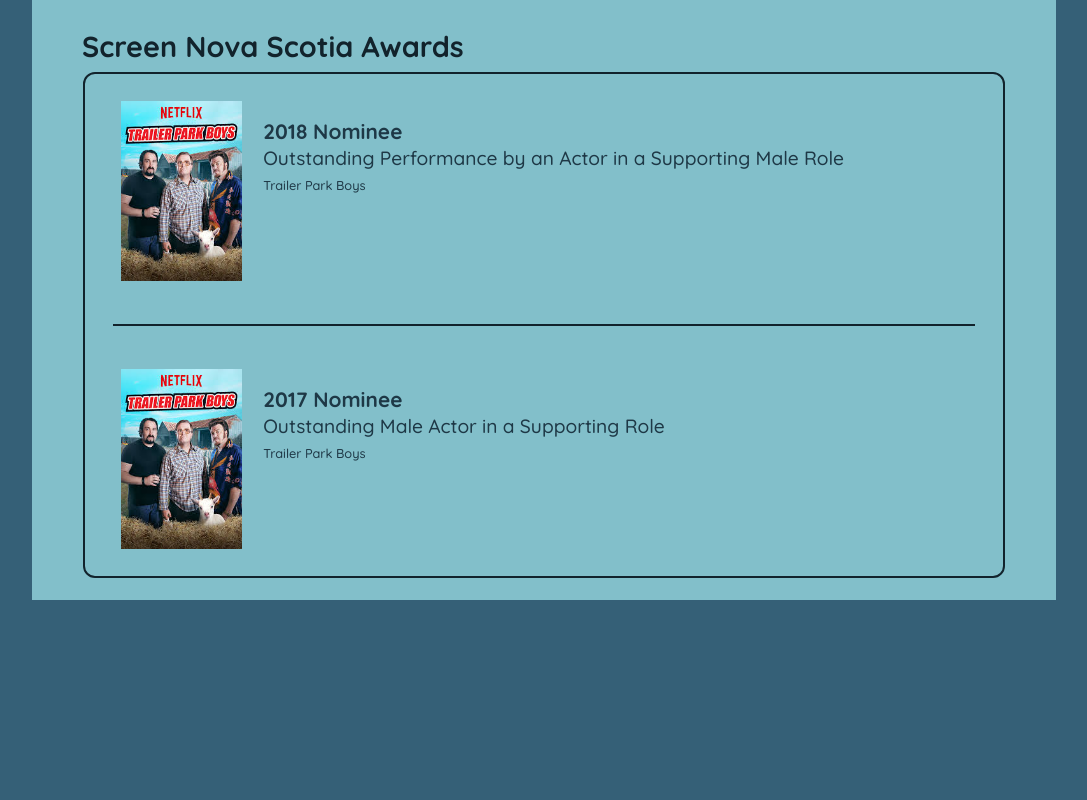
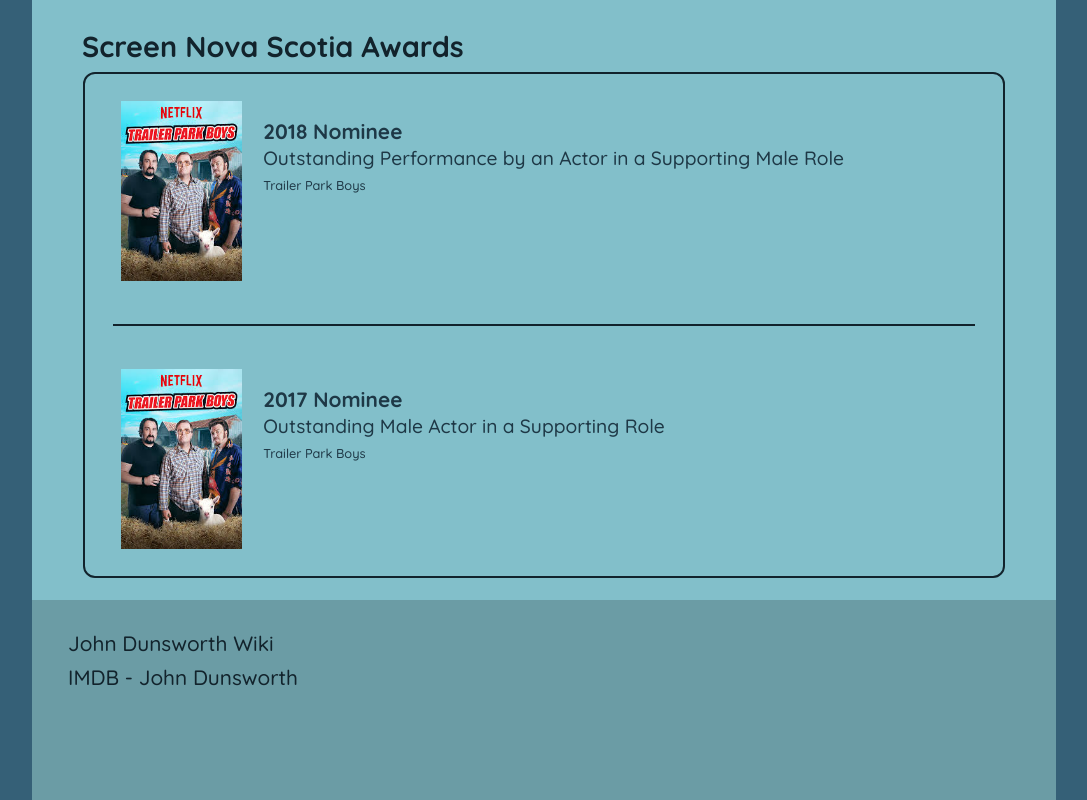
Before and after one commit to lengleman-spec/jdunsworth-tribute-page, a plain HTML site: page index.html in a window 1280 px wide. Shown: the part 4863-5663 px from the top of the page, without its empty margins (96-1183 px from the left). Before the commit the page ends 5463 px from the top, so only its background shows below. Drawn offline with Linux system fonts and the light colour scheme.

Commit message:
added 2nd footer link and styled background

```diff
--- a/index.html
+++ b/index.html
@@ -272,5 +272,19 @@
         </div>
       </div>
     </div>
+
+    <!--Footer Section-->
+
+    <footer>
+      <div id="footer-links">
+        <a href="https://en.wikipedia.org/wiki/John_Dunsworth" target="_blank"
+          >John Dunsworth Wiki</a
+        >
+
+        <a href="https://www.imdb.com/name/nm0243082/" target="_blank"
+          >IMDB - John Dunsworth</a
+        >
+      </div>
+    </footer>
   </body>
 </html>
--- a/styles.css
+++ b/styles.css
@@ -261,3 +261,23 @@
   margin-top: -10px;
   margin-bottom: 4px;
 }
+
+/* FOOTER */
+footer {
+  width: 80%;
+  min-height: 200px;
+  margin: auto;
+  background-color: #6b9ca5;
+}
+
+footer a {
+  color: #12232c;
+  font-weight: 500;
+  display: block;
+  margin: 8px 6px;
+  text-align: left;
+}
+
+footer div {
+  margin: 30px;
+}
```
